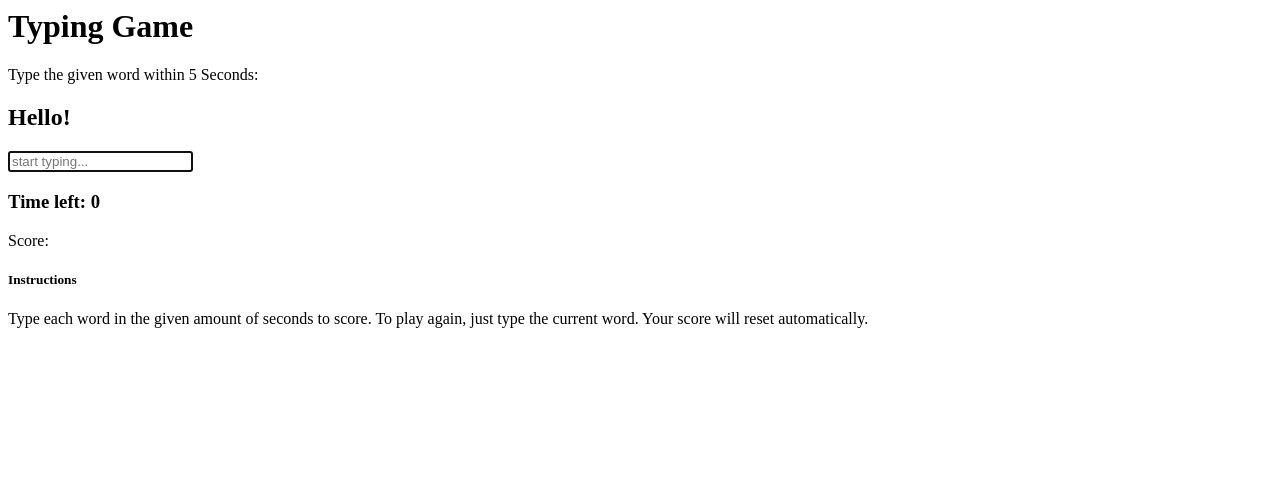
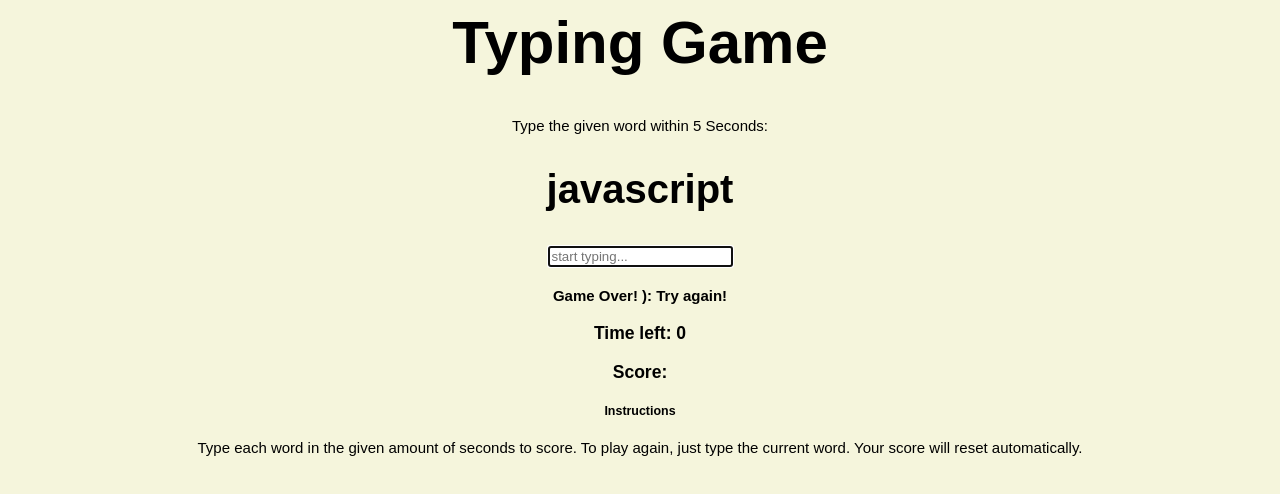
Before and after one commit to jasmineolmos/Assignment4, a plain HTML site: page index.html in a window 1280 px wide. Drawn offline with Linux system fonts and the light colour scheme.

Commit message:
create main.js and index.css

```diff
--- /dev/null
+++ b/index.css
@@ -0,0 +1,22 @@
+/* general styling  */
+html {
+
+    font-family: 'Arial', sans-serif;
+    background-color: beige;
+    font-size: 15px;
+    margin-right: auto;
+    margin-left: auto;
+    text-align: center;
+}
+
+/* headings */
+h1{
+    font-family: 'Arial', sans-serif;
+    text-align: center;
+    font-size: 60px;
+}
+h2 {
+    font-family: 'Arial', sans-serif;
+    text-align: center;
+    font-size: 40px;
+    }
--- a/index.html
+++ b/index.html
@@ -1,5 +1,6 @@
 <html lang="en">
 <head>
+        <link href="index.css" rel="stylesheet">
     <meta charset="UTF-8">
     <meta name="viewport" content="width=device-width, initial-scale=1.0">
     <meta http-equiv="X-UA-Compatible" content="ie=edge">
@@ -18,10 +19,11 @@
                 <span class = "text-sucess"
                 id="seconds">5</span> Seconds: </p>
                 <h2 class = "display-2 mb-5"
-                id="current-word">Hello!</h2>
-                <input type = "text" class="form-control form-control-lg" placeholder="start typing..."
-                id="word-input" autofocus
-                <h4 class ="mt-3" id="message"</h4>
+                id="current-word">hello</h2>
+                <input type = "text" class="form-control
+                form-control-lg" placeholder="start typing..."
+                id="word-input" autofocus>
+                <h4 class ="mt-3" id="message"></h4>
 
 
 
@@ -32,7 +34,7 @@
                 <span id = "time">0</span>
             </h3>
         </div>
-        <div class = "col-md-6>"
+        <div class = "col-md-6">
             <h3> Score:
                 <span id ="score"></span>
             </h3>
@@ -55,6 +57,6 @@
     </div>
  </div>
 
-
+ <script src="public/main.js"></script>
 </body>
 </html>
--- /dev/null
+++ b/public/main.js
@@ -0,0 +1,114 @@
+window.addEventListener('load', init); //load function init when the pade is opened
+
+//variables we will be using in multiple funtions
+let time = 5; //set the times to 5 seconds
+let score = 0; // set intial score to 0
+let isPlaying; //set to see if the game is playing
+
+//dom elements
+
+const wordInput = document.querySelector ('#word-input'); //word inputed by user into the text box
+const currentWord = document.querySelector('#current-word'); // the word promted to type
+const scoreDisplay = document.querySelector('#score'); //the score
+const timeDisplay = document.querySelector('#time'); //time left
+const message = document.querySelector('#message'); //show if the typed word is correct
+const seconds = document.querySelector('#seconds'); //number of seconds given
+
+//array of words that the game will use
+
+const words = [
+    'hat',
+    'bed',
+    'sleep',
+    'dog',
+    'computer',
+    'school',
+    'coding',
+    'food',
+    'drink',
+    'airplane',
+    'cars',
+    'trucks',
+    'railway',
+    'airport',
+    'firefighter',
+    'teacher',
+    'professor',
+    'university',
+    'javascript',
+    'assignment'
+];
+
+//initialize game
+function init() {
+    //load a random word from array
+    showWord(words);
+    //check if input matches word
+    wordInput.addEventListener('input', startMatch); //if there is input, run function start match
+    //show countdown every second
+    setInterval(countdown, 1000); //runs every second
+    //check game status
+    setInterval(checkStatus, 50); //runs every 50 milliseconds
+}
+
+//start checking if words match
+function startMatch(){
+    if(matchWords()){
+        isPlaying = true; //user is playing
+        time = 6; // set to one above time given so the page can reload
+        showWord(words); //show a new word
+        wordInput.value = ''; //clear the textbox
+        score++;  //increase the score by 1
+    }
+
+    // if the score is -1, display 0
+    if(score === -1){
+        scoreDisplay.innterHTML = 0;
+    }else {
+        scoreDisplay.innerHTML = score;
+    }
+
+}
+
+//match currentWord to the wordInput
+function matchWords(){
+    if(wordInput.value === currentWord.innerHTML) {
+        message.innerHTML = 'Correct!'; //if the words match
+        return true;
+    } else {
+        message.innterHTML = '';
+        return false;
+
+    }
+}
+
+// pick and show random word
+function showWord(words) {
+    //generate a random array index number
+    const randIndex = Math.floor(Math.random() * words.length);
+    //output a random word from the index
+    currentWord.innerHTML = words[randIndex];
+}
+
+//create countdown timer
+function countdown() {
+    //if there is still time,
+    if(time > 0) {
+        //decrease the time by 1 seconds
+        time--;
+    } else if(time===0) {//if the time equals 0,
+        //game is over
+        isPlaying=false; //no longer playing
+    }
+    //show time
+    timeDisplay.innerHTML = time;
+}
+
+//check game stuatus
+function checkStatus() {
+    if(!isPlaying, time ===0) {//check if is playing is false and if time equals 0
+        message.innerHTML = 'Game Over! ): Try again!';
+        score = -1; //when you type the word to restart game, it will go back to 0
+
+    }
+}
```
